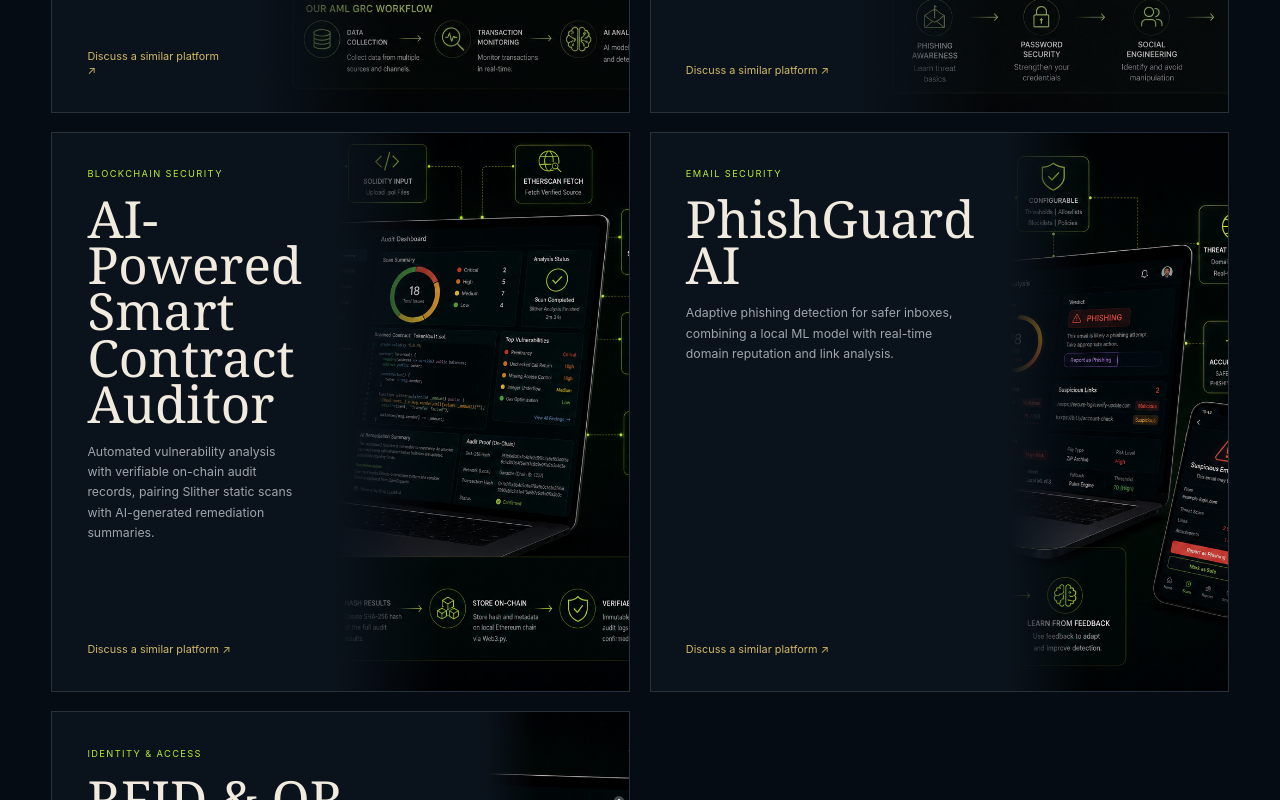
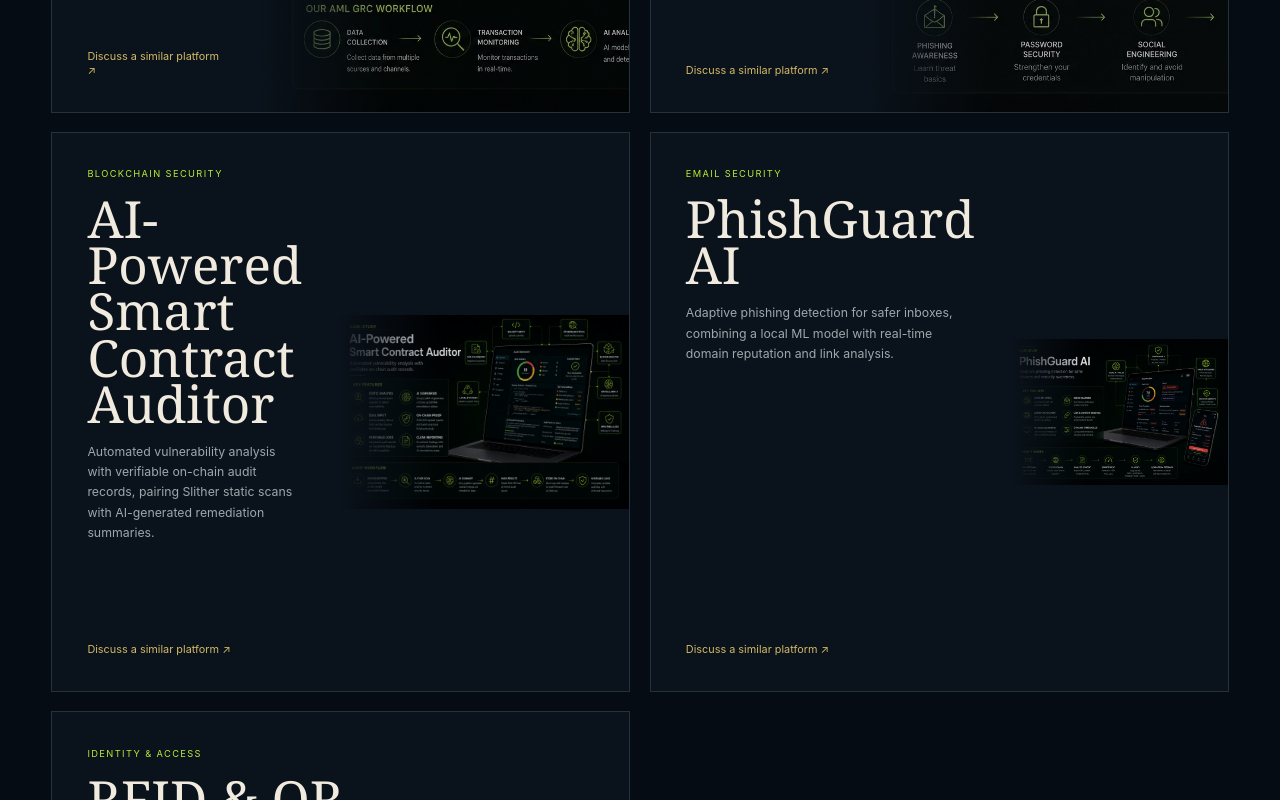
Before and after one commit to h2svolt/h2s, a React (Vite) app: page / in a window 1280 px wide. Shown: the part 4140-4940 px from the top of the page. Built offline with nearby package versions, Linux system fonts and the light colour scheme.

Commit message:
Refactor crop-right class styles for images

```diff
--- a/src/index.css
+++ b/src/index.css
@@ -122,7 +122,8 @@
 .case-image::after { content: ""; position: absolute; inset: 0; background: linear-gradient(90deg, #0a121b 0, transparent 35%); }
 .case-image img { width: 100%; height: 100%; object-fit: cover; object-position: left center; filter: saturate(.65) brightness(.72); transition: transform .6s ease, filter .6s ease; }
 .case-card:hover .case-image img { transform: scale(1.03); filter: saturate(.85) brightness(.82); }
-.case-image.crop-right img { object-position: 85% center; filter: saturate(.9) brightness(.92) contrast(1.02); }
+.case-image.crop-right { display: flex; align-items: center; justify-content: center; background: #0a121b; }
+.case-image.crop-right img { width: 100%; height: 100%; object-fit: contain; object-position: center; filter: saturate(.9) brightness(.92) contrast(1.02); }
 .case-card:hover .case-image.crop-right img { filter: saturate(1) brightness(1) contrast(1.03); }
 
 .process-grid { display: grid; grid-template-columns: repeat(4, 1fr); border-top: 1px solid var(--line-warm); position: relative; }
```
